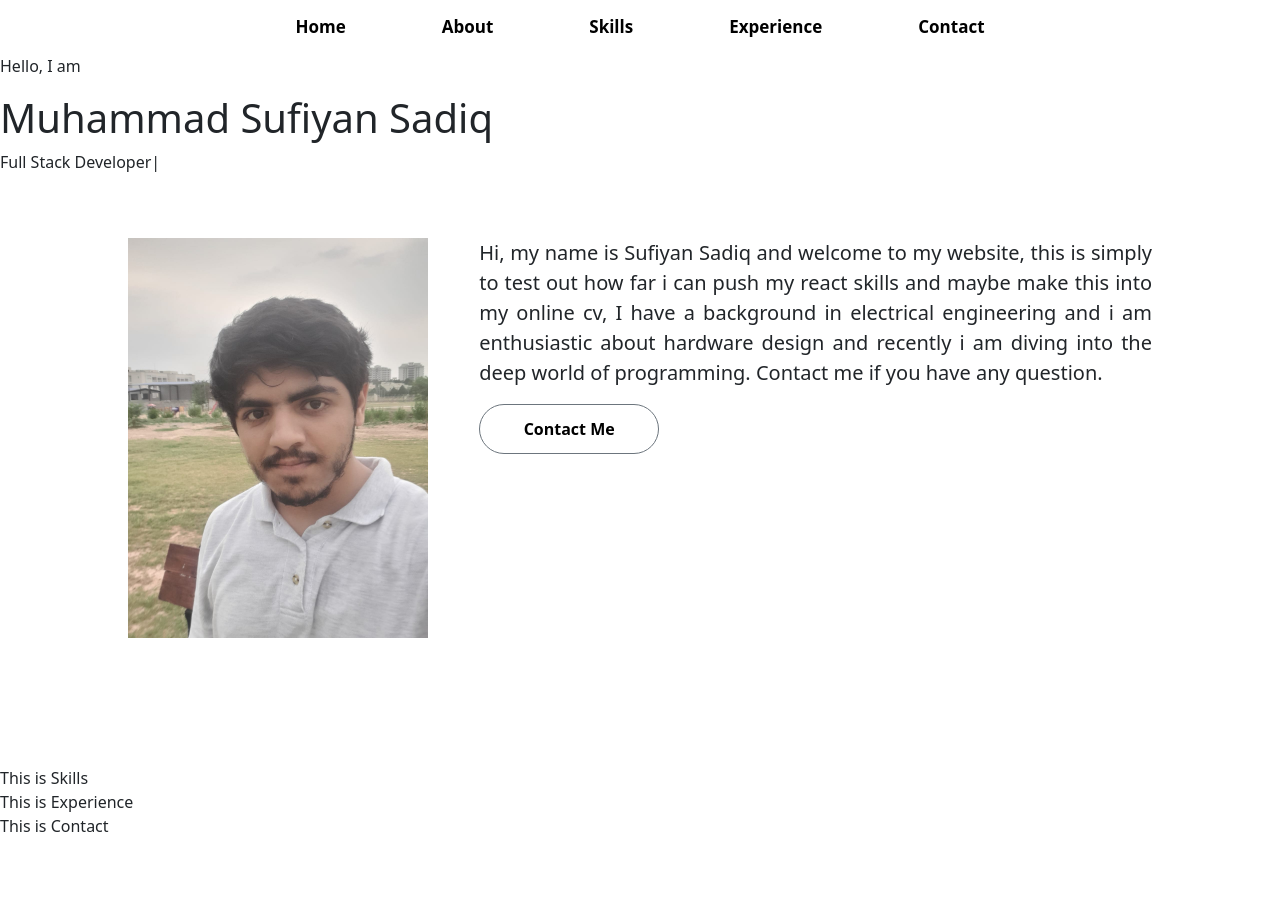
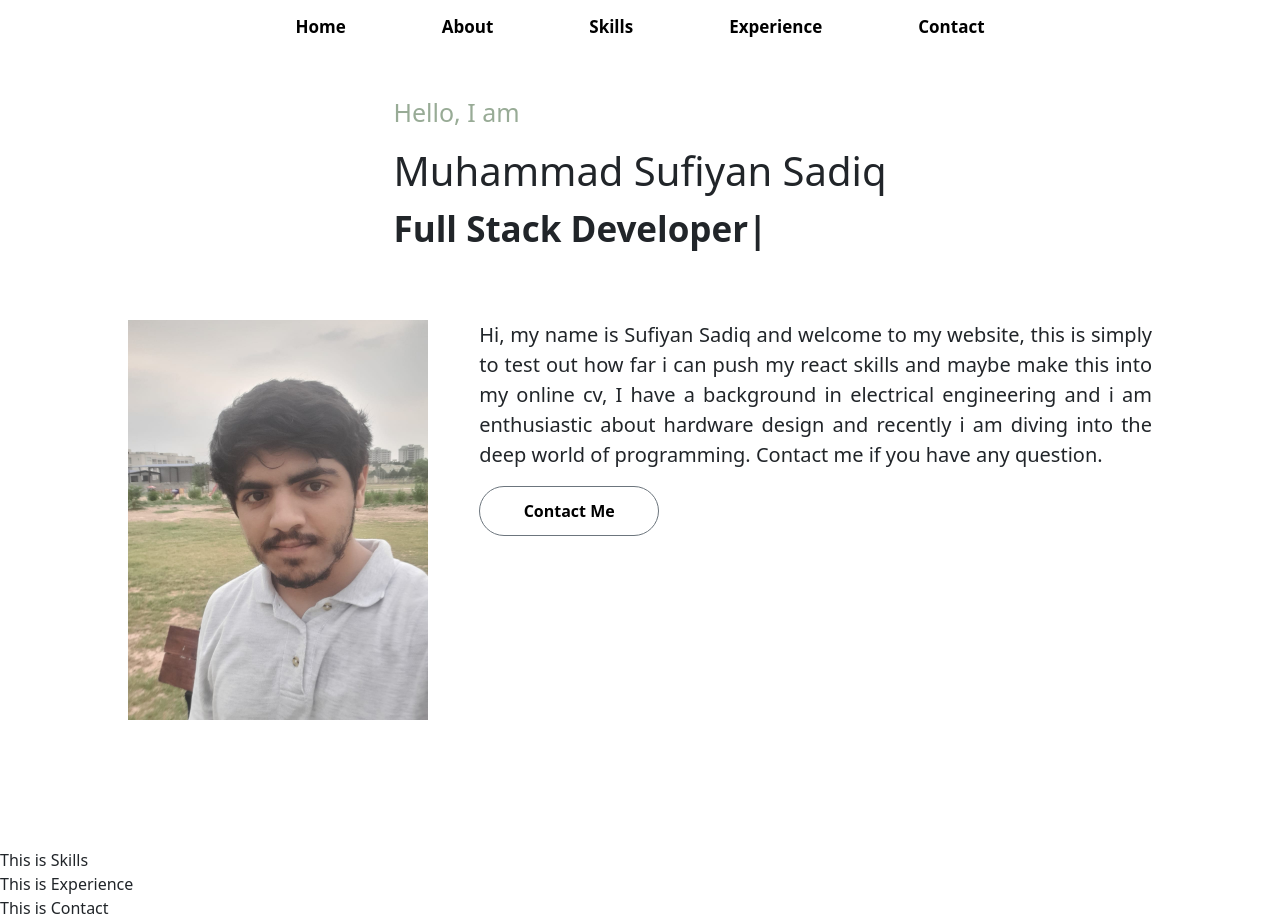
Before and after one commit to Sufiyan2003/testing-application, a React (Create React App) app: page / in a window 1280 px wide. Before the commit the page ends 838 px from the top, so only its background shows below. Built offline with nearby package versions, Linux system fonts and the light colour scheme.

Commit message:
fix topnav

```diff
--- a/src/App.css
+++ b/src/App.css
@@ -28,6 +28,12 @@
   color: #61dafb;
 }
 
+.content{
+  margin-top: 5vh;
+  overflow-y: hidden;
+}
+
+
 @keyframes App-logo-spin {
   from {
     transform: rotate(0deg);
--- a/src/App.js
+++ b/src/App.js
@@ -11,11 +11,13 @@ function App() {
   return (
     <div>
       <Header />
-      <Home />
-      <About />
-      <Skills />
-      <Experience />
-      <Contact />
+      <div className="content">
+        <Home />
+        <About />
+        <Skills />
+        <Experience />
+        <Contact />
+      </div>
     </div>
   );
 }
--- a/src/FrontEnd/Home.js
+++ b/src/FrontEnd/Home.js
@@ -29,7 +29,7 @@ function Home() {
     <div className="home-container">
       <div className="rotating-block">
         <p className="block-text">Hello, I am</p>
-        <h1>Muhammad Sufiyan Sadiq</h1>
+        <h1 className="my_name">Muhammad Sufiyan Sadiq</h1>
         {/* <p className="block-text rotating-title">{titles[currentTitleIndex]}</p> */}
         <TypeAnimation
           sequence={[
@@ -44,6 +44,7 @@ function Home() {
           ]}
           speed={50}
           repeat={Infinity}
+          className="typing"
         />
       </div>
     </div>
--- a/src/assets/Header.css
+++ b/src/assets/Header.css
@@ -1,9 +1,14 @@
 .topnav {
+  position: sticky;
+  top: 0;
+  width: 100%;
   display: flex;
   overflow: hidden;
+  overflow-y: hidden;
   color: black;
   justify-content: center;
   gap: 5%;
+  z-index: 100;
 }
 
 .topnav a {
--- a/src/assets/Home.css
+++ b/src/assets/Home.css
@@ -0,0 +1,18 @@
+.home-container{
+    display: flex;
+    flex-direction: column;
+    align-items: center;
+}
+
+.index-module_type__E-SaG{
+    font-size: 35px;
+    font-weight: bold;
+}
+
+.my_name{
+    font-size: 40px;
+}
+.block-text{
+    color: #98AB96;
+    font-size: 25px;
+}
```
